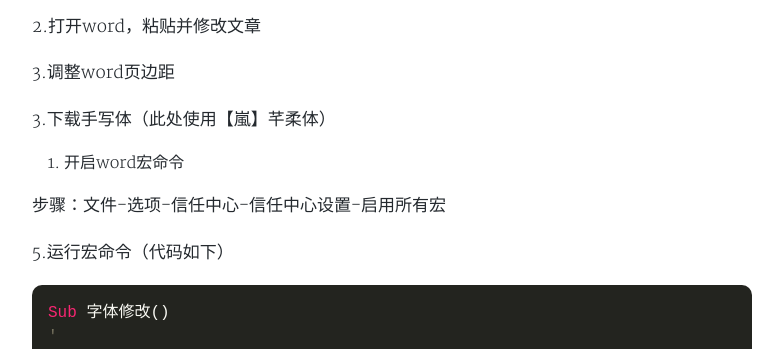
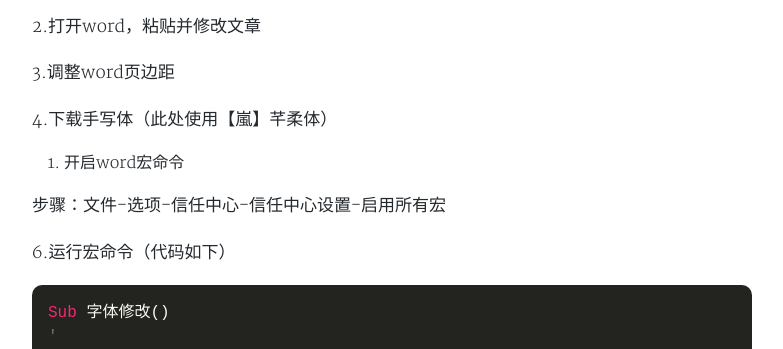
Before and after one commit to Sherryme/Blog, a Jekyll site: the page built from _posts/2019-11-15-damn-teacher.md, in a window 1280 px wide and 1400 px high, scrolled down 601 px. Shown: the part 151-500 px from the top of the window, without its empty margins (248-1031 px from the left). Built offline with Jekyll 4.4.1, drawn with Linux system fonts in a browser that asks for light colours; nearby versions of some CDN libraries; comment, search, counter and statistics services are not loaded; a style sheet for code colours, icons or effects is not loaded; some of the changed text lies outside the part shown.

Commit message:
Update 2019-11-15-damn-teacher.md

````diff
--- a/_posts/2019-11-15-damn-teacher.md
+++ b/_posts/2019-11-15-damn-teacher.md
@@ -20,13 +20,13 @@ tags: 实验
 
 3.调整word页边距
 
-3.下载手写体（此处使用【嵐】芊柔体）
+4.下载手写体（此处使用【嵐】芊柔体）
 
-4. 开启word宏命令
+5. 开启word宏命令
 
 步骤：文件-选项-信任中心-信任中心设置-启用所有宏
 
-5.运行宏命令（代码如下）
+6.运行宏命令（代码如下）
 ```
 Sub 字体修改()
 '
````
Also changed, not shown: other parts of _posts/2019-11-15-damn-teacher.md (+2 -2 lines).
